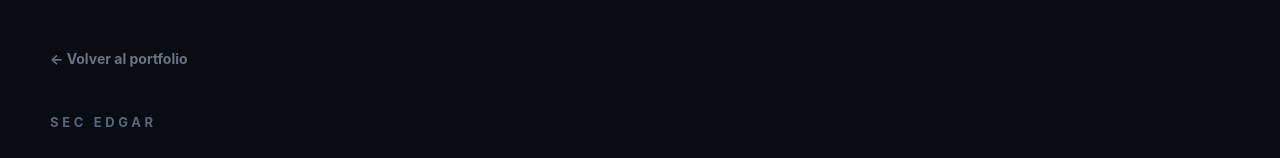
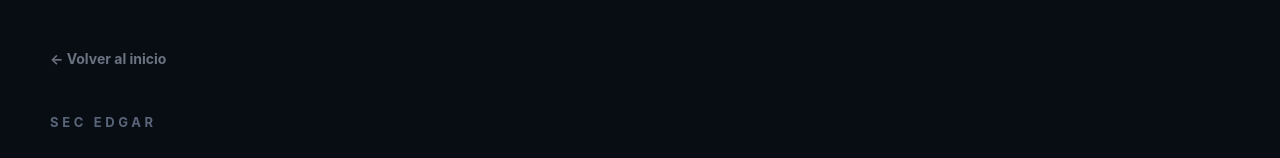
Before and after one commit to tp-aseca-2026/aseca-frontend, a React (Vite) app in the folder web/: page /edgar in a window 1280 px wide. Shown: the top 158 px of the page. Built offline with nearby package versions, Linux system fonts and the light colour scheme.

Commit message:
feat: integrate watchlist page

```diff
--- a/web/src/pages/EdgarPage.tsx
+++ b/web/src/pages/EdgarPage.tsx
@@ -157,7 +157,7 @@ export function EdgarPage() {
             fontWeight: 700,
           }}
         >
-          ← Volver al portfolio
+          ← Volver al inicio
         </Link>
 
         <p
```
